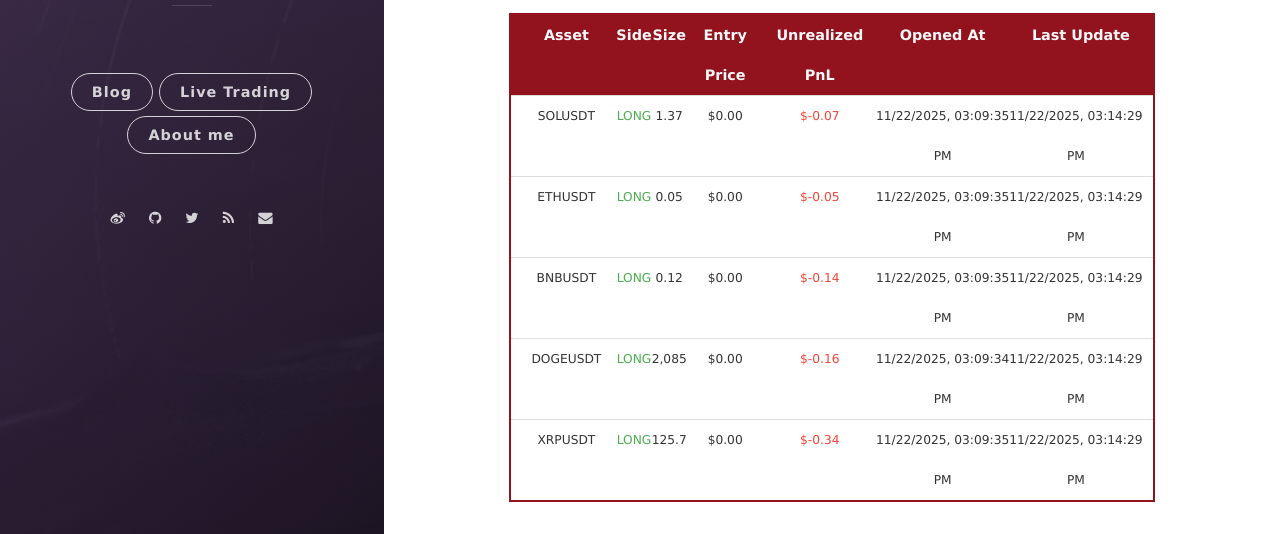
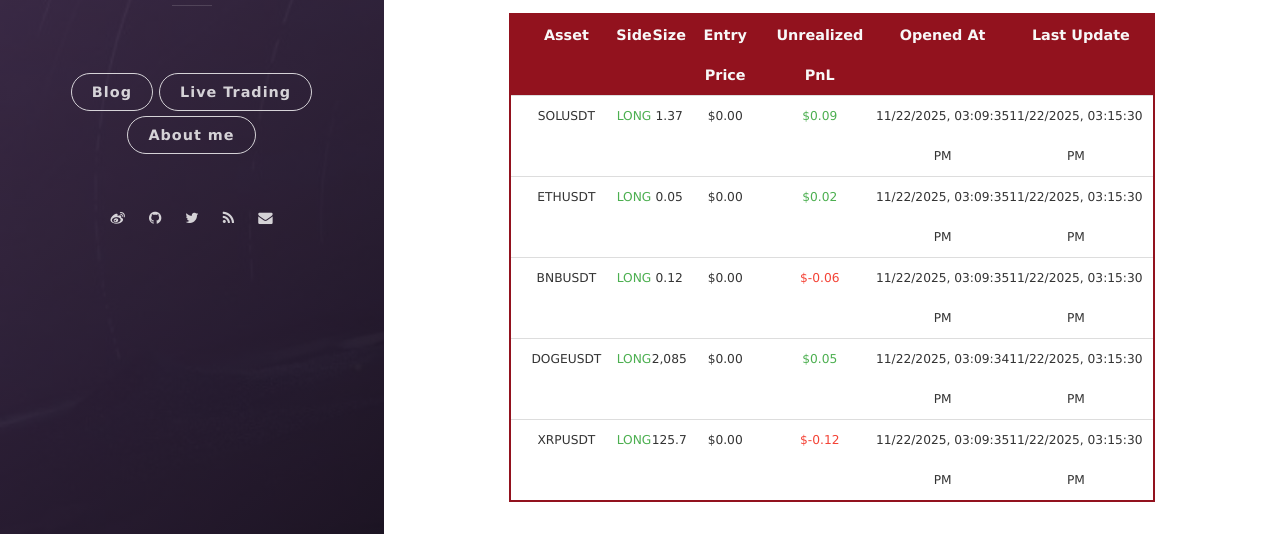
Before and after one commit to leeyegy/leeyegy.github.io, a Jekyll site: the page built from live-trading.html, in a window 1280 px wide and 1188 px high. Shown: the part 586-1120 px from the top of the window. Built offline with Jekyll 4.4.1, drawn with Linux system fonts in a browser that asks for light colours; nearby versions of some CDN libraries.

Commit message:
AccountMonitor: refresh positions 2025-11-22T23:15:30+08:00

```diff
--- a/assets/data/binance/positions.json
+++ b/assets/data/binance/positions.json
@@ -4,44 +4,44 @@
     "side": "LONG",
     "size": 1.37,
     "entryPrice": 0.0,
-    "unrealizedPnl": -0.06602647,
+    "unrealizedPnl": 0.088365,
     "openedAt": "2025-11-22T23:09:35+08:00",
-    "reportedAt": "2025-11-22T23:14:29+08:00"
+    "reportedAt": "2025-11-22T23:15:30+08:00"
   },
   {
     "symbol": "ETHUSDT",
     "side": "LONG",
     "size": 0.05,
     "entryPrice": 0.0,
-    "unrealizedPnl": -0.0504655,
+    "unrealizedPnl": 0.0205,
     "openedAt": "2025-11-22T23:09:35+08:00",
-    "reportedAt": "2025-11-22T23:14:29+08:00"
+    "reportedAt": "2025-11-22T23:15:30+08:00"
   },
   {
     "symbol": "BNBUSDT",
     "side": "LONG",
     "size": 0.12,
     "entryPrice": 0.0,
-    "unrealizedPnl": -0.1356,
+    "unrealizedPnl": -0.0648,
     "openedAt": "2025-11-22T23:09:35+08:00",
-    "reportedAt": "2025-11-22T23:14:29+08:00"
+    "reportedAt": "2025-11-22T23:15:30+08:00"
   },
   {
     "symbol": "DOGEUSDT",
     "side": "LONG",
     "size": 2085.0,
     "entryPrice": 0.0,
-    "unrealizedPnl": -0.158877,
+    "unrealizedPnl": 0.0545019,
     "openedAt": "2025-11-22T23:09:34+08:00",
-    "reportedAt": "2025-11-22T23:14:29+08:00"
+    "reportedAt": "2025-11-22T23:15:30+08:00"
   },
   {
     "symbol": "XRPUSDT",
     "side": "LONG",
     "size": 125.7,
     "entryPrice": 0.0,
-    "unrealizedPnl": -0.34407735,
+    "unrealizedPnl": -0.12033889,
     "openedAt": "2025-11-22T23:09:35+08:00",
-    "reportedAt": "2025-11-22T23:14:29+08:00"
+    "reportedAt": "2025-11-22T23:15:30+08:00"
   }
 ]
```
